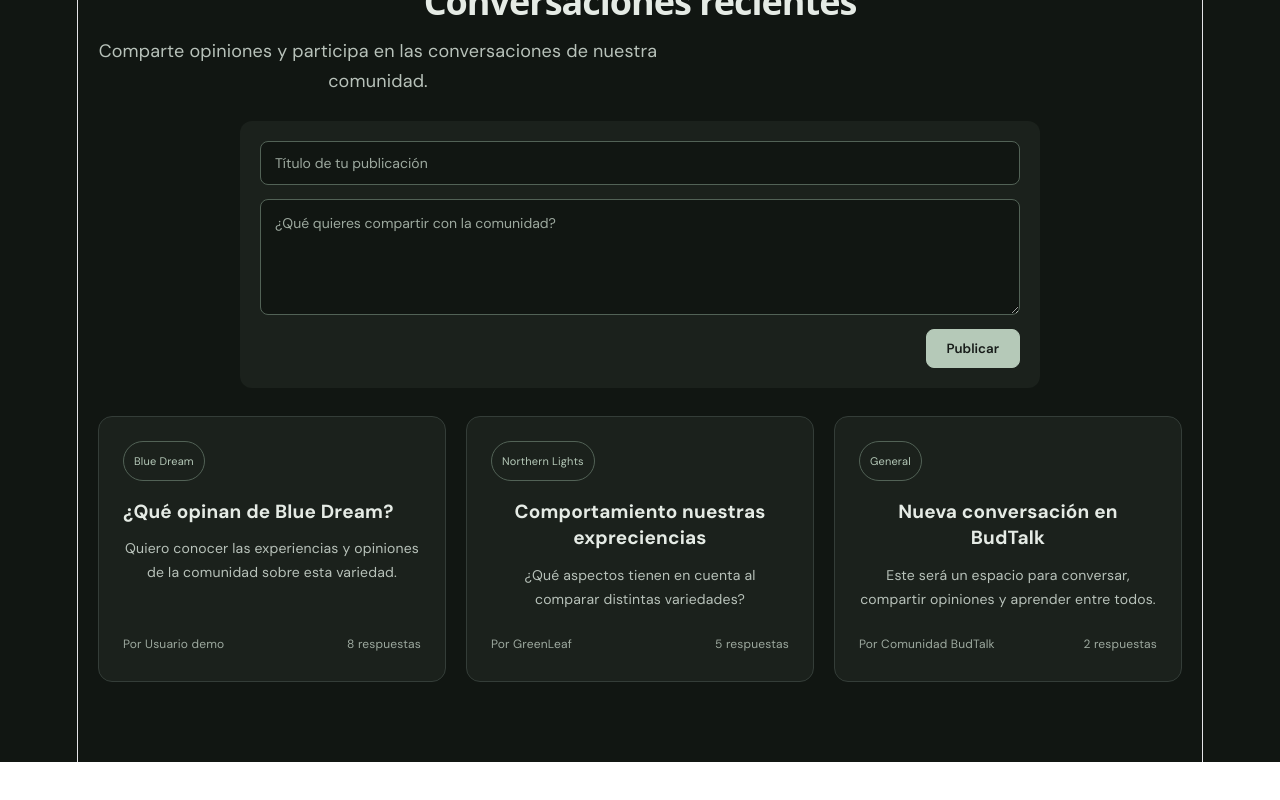
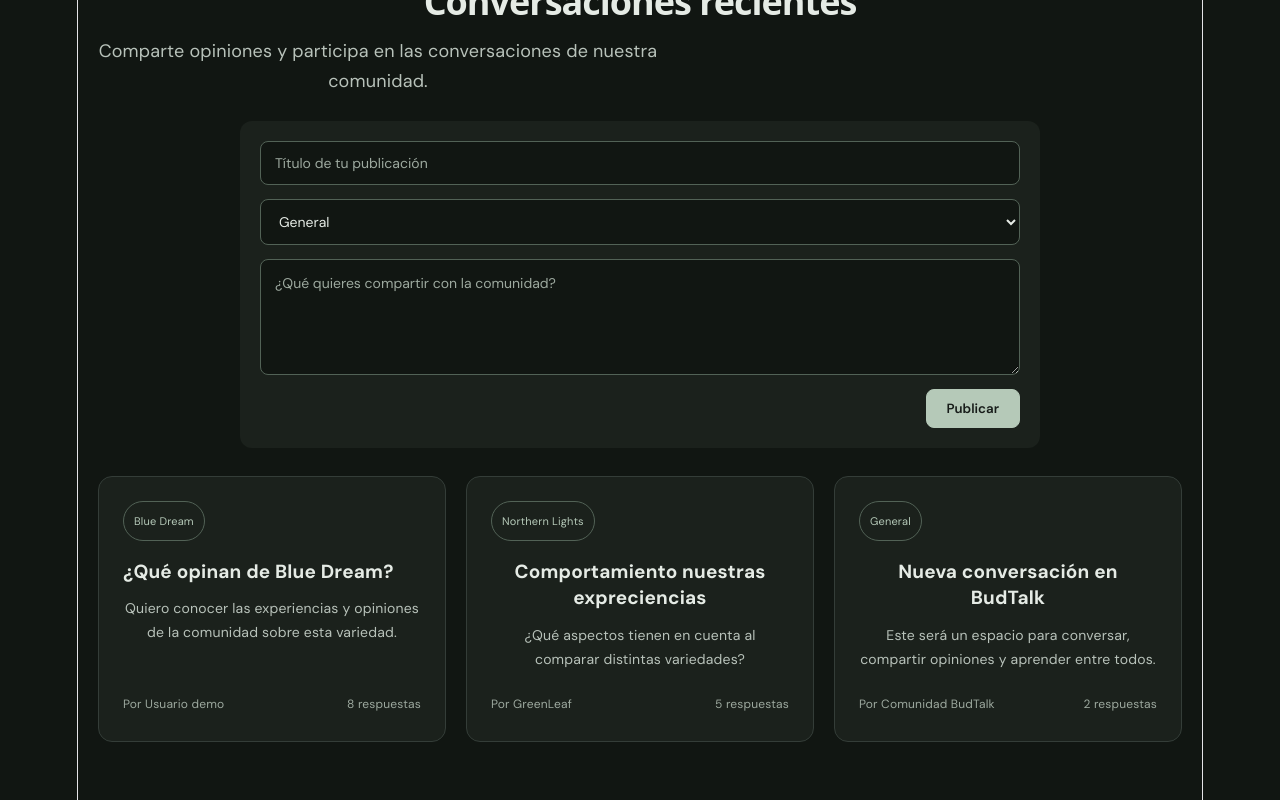
Before and after one commit to Acourtt/BudTalk, a React (Vite) app in the folder BudTalk/: page / in a window 1280 px wide. Shown: the part 3142-3942 px from the top of the page. Before the commit the page ends 3904 px from the top, so only its background shows below. Built offline with nearby package versions, Linux system fonts and the light colour scheme.

Commit message:
feat: Add strain selector to posts

```diff
--- a/BudTalk/src/App.css
+++ b/BudTalk/src/App.css
@@ -479,6 +479,7 @@ section p {
 }
 
 .post-form input,
+.post-form select,
 .post-form textarea {
   box-sizing: border-box;
   width: 100%;
@@ -502,6 +503,7 @@ section p {
 }
 
 .post-form input:focus,
+.post-form select:focus,
 .post-form textarea:focus {
   outline: 1px solid #b5c9b8;
   border-color: #b5c9b8;
--- a/BudTalk/src/Components/CommunityFeed.jsx
+++ b/BudTalk/src/Components/CommunityFeed.jsx
@@ -34,6 +34,7 @@ function CommunityFeed() {
 
     const [title, setTitle] = useState("");
     const [content, setContent] = useState("");
+    const [strain, setStrain] = useState("General");
 
     function handleSubmit(event){
         event.preventDefault();
@@ -50,7 +51,7 @@ function CommunityFeed() {
             title: cleanTitle,
             content: cleanContent,
             author: "Tú",
-            strain: "General",
+            strain: strain,
             replies: 0,
         };
 
@@ -58,6 +59,7 @@ function CommunityFeed() {
 
         setTitle("");
         setContent("");
+        setStrain("General")
 
     }
 
@@ -82,6 +84,22 @@ function CommunityFeed() {
                     maxLength={100}
                     required
                 />
+
+                <select
+                    value={strain}
+                    onChange={(event) => setStrain(event.target.value)}
+                >
+                    <option value="General">General</option>
+                    <option value="Blue Dream">Blue Dream</option>
+                    <option value="Northern Lights">Northern Lights</option>
+                    <option value="Pineapple Express">Pineapple Express</option>
+                    <option value="OG Kush">OG Kush</option>
+                    <option value="White Widow">White Widow</option>
+                    <option value="Gorilla Glue #4">Gorilla Glue #4</option>
+                    <option value="Purple Haze">Purple Haze</option>
+                    <option value="Gelato">Gelato</option>
+                    <option value="Amnesia Haze">Amnesia Haze</option>
+                </select>
 
                 <textarea
                     placeholder="¿Qué quieres compartir con la comunidad?"
```
